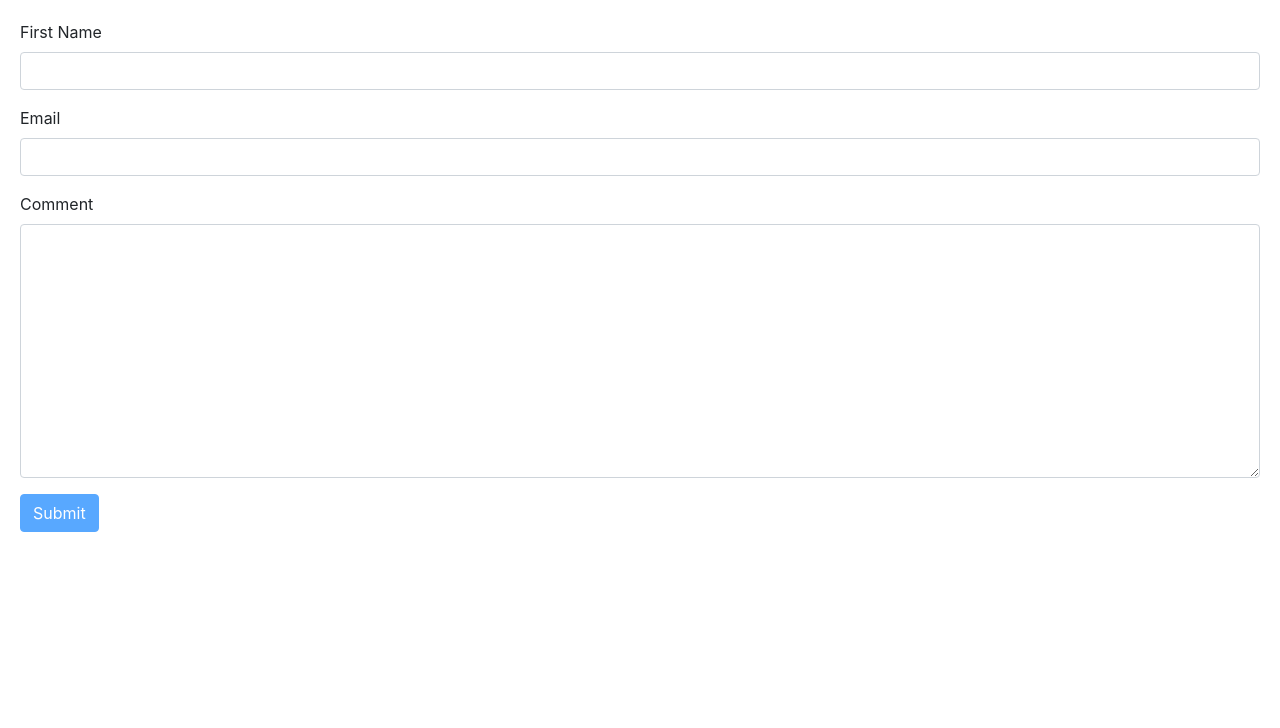
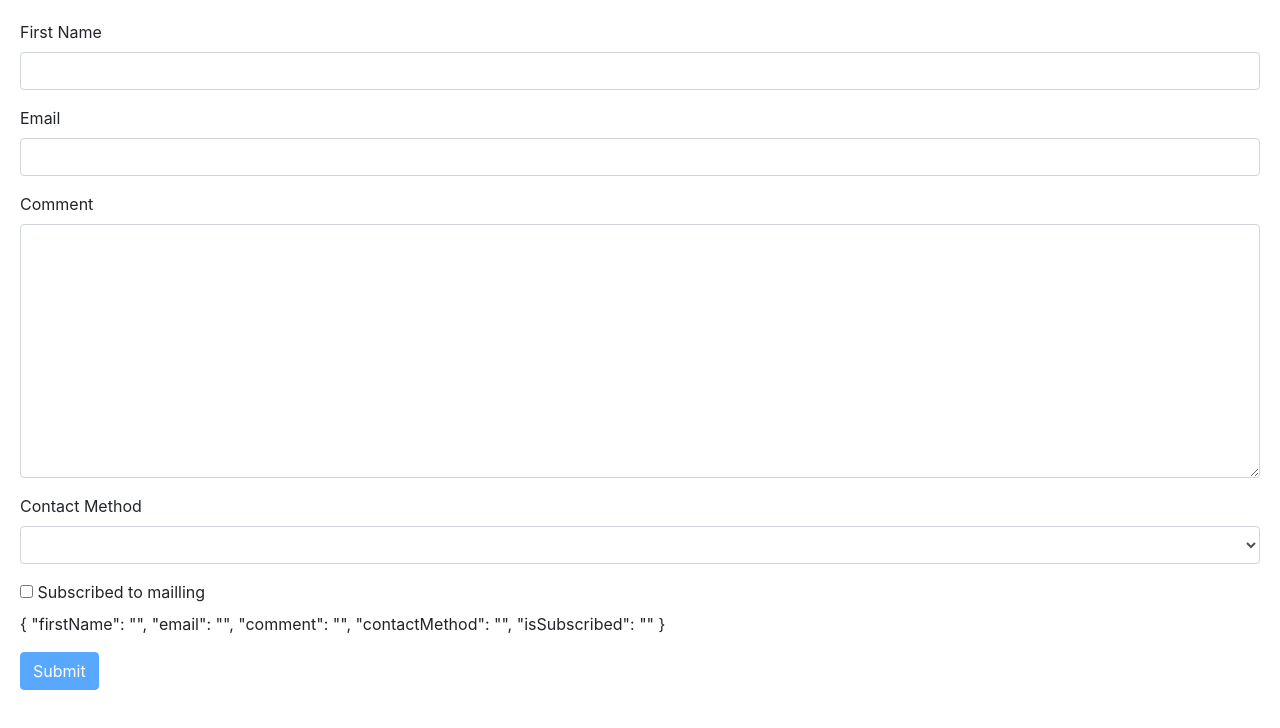
Before and after one commit to whatmmobd3/moshAngular, an Angular app: page / in a window 1280 px wide. Shown: the top 728 px of the page. Built offline with nearby package versions, Linux system fonts and the light colour scheme.

Commit message:
drop-down list

```diff
--- a/src/app/contract-form/contract-form.component.html
+++ b/src/app/contract-form/contract-form.component.html
@@ -1,7 +1,5 @@
 <form #f="ngForm" (ngSubmit)="submit(f)">
-
   <div ngModelGroup="contact" #contact="ngModelGroup">
-
     <div class="form-group">
       <label for="firstName">First Name</label>
       <input
@@ -19,11 +17,6 @@
         class="form-control"
       />
     </div>
-    <div class="form-group">
-      <label for="email">Email</label>
-
-      <input name="email" ngModel class="form-control" />
-    </div>
 
     <div class="alert alert-danger" *ngIf="element.touched && !element.valid">
       <div *ngIf="element.errors.required">First name is required</div>
@@ -32,6 +25,10 @@
         {{ element.errors.minlength.requiredLength }} characters
       </div>
       <div *ngIf="element.errors.pattern">First name doesn't match pattern</div>
+    </div>
+    <div class="form-group">
+      <label for="email">Email</label>
+      <input name="email" ngModel class="form-control" />
     </div>
     <div class="form-group">
       <label for="comment">Comment</label>
@@ -43,7 +40,28 @@
         class="form-control"
       ></textarea>
     </div>
+    <div class="form-group">
+      <label for="contactMethod">Contact Method</label>
+      <select
+        ngModel
+        name="contactMethod"
+        id="contactMethod"
+        class="form-control"
+      >
+        <option value=""></option>
+        <option *ngFor="let e of contactMethods" [ngValue]="e">
+          {{ e.name }}
+        </option>
+      </select>
+    </div>
+    <div class="checkbox">
+      <label for="">
+        <input type="checkbox" name="isSubscribed" ngModel />
+        Subscribed to mailling
+      </label>
+    </div>
   </div>
+  <p>{{ f.value.contact | json }}</p>
 
   <button class="btn btn-primary" [disabled]="!f.valid">Submit</button>
 </form>
--- a/src/app/contract-form/contract-form.component.ts
+++ b/src/app/contract-form/contract-form.component.ts
@@ -6,6 +6,11 @@ import { Component, OnInit } from '@angular/core';
   styleUrls: ['./contract-form.component.css'],
 })
 export class ContractFormComponent {
+  contactMethods = [
+    { id: 1, name: 'Email' },
+    { id: 2, name: 'Phone' },
+  ];
+
   log(x) {
     console.log(x);
   }
```
